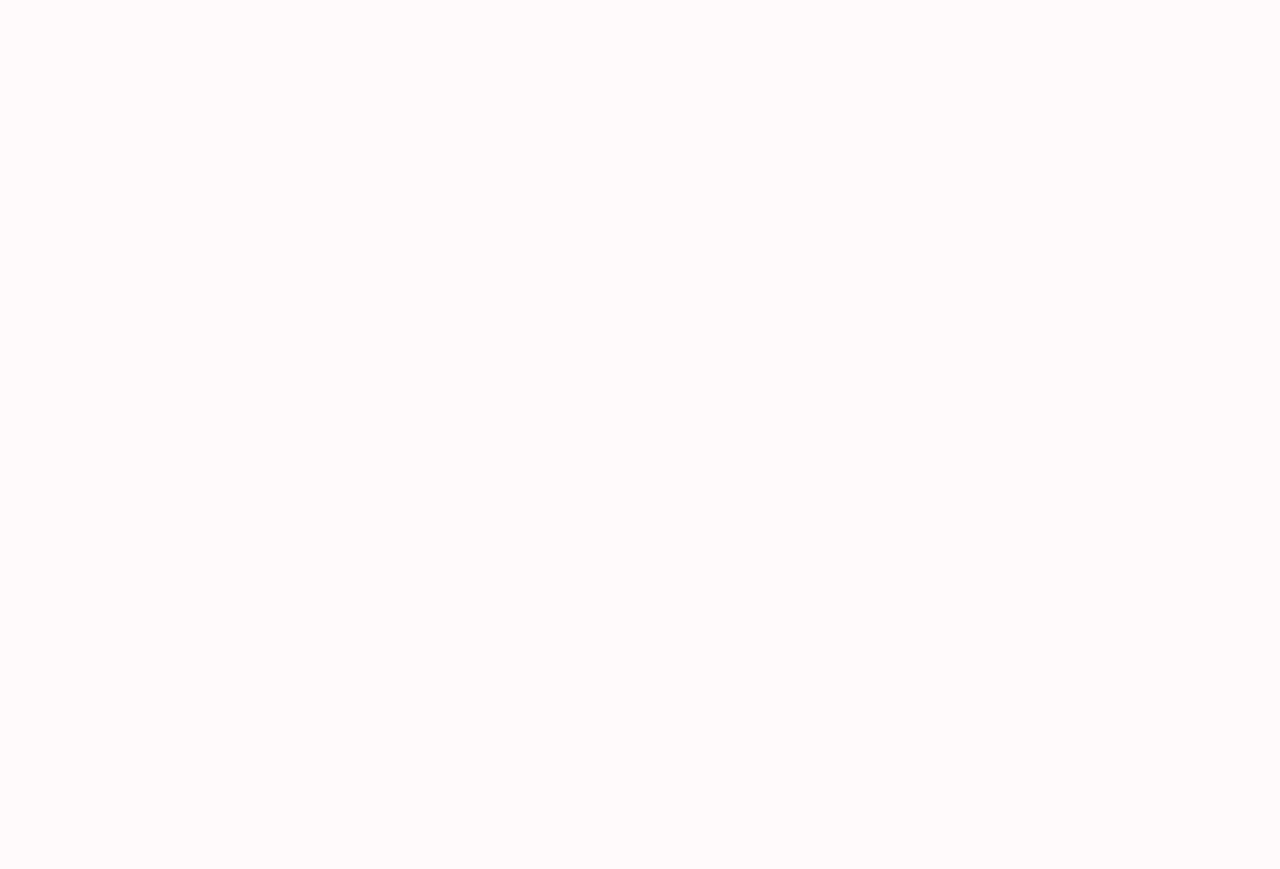
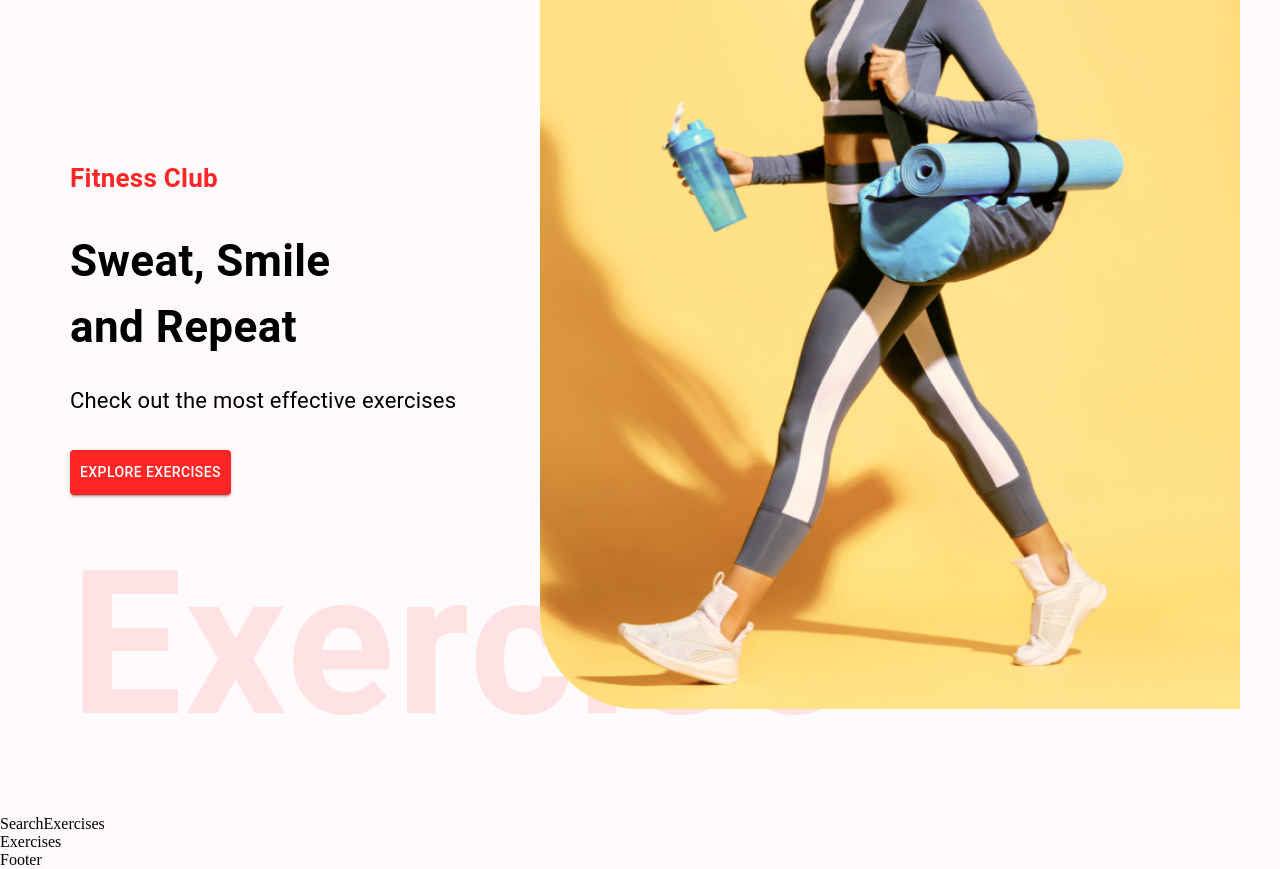
Before and after one commit to mickey-40/gym-exercises, a React (Create React App) app: page / in a window 1280 px wide. Shown: the part 160-1029 px from the top of the page. Before the commit the page ends 800 px from the top, so only its background shows below. Built offline with nearby package versions, Linux system fonts and the light colour scheme.

Commit message:
completed HeroBanner.js

```diff
--- /dev/null
+++ b/src/components/Exercises.js
@@ -0,0 +1,9 @@
+import React from 'react'
+
+const Exercises = () => {
+  return (
+    <div>Exercises</div>
+  )
+}
+
+export default Exercises
--- /dev/null
+++ b/src/components/HeroBanner.js
@@ -0,0 +1,31 @@
+import React from 'react'
+import { Box, Typography, Button } from '@mui/material'
+
+import HeroBannerImage from '../assets/images/banner.png'
+
+const HeroBanner = () => {
+  return (
+    <Box sx={{
+      mt: { lg: '212px', xs: '70px'},
+      ml: { sm: '50px'}
+    }} position='relative' p='20px'
+    >
+      <Typography color="#FF2625" fontWeight='600' fontSize='26px'>
+        Fitness Club
+      </Typography>
+      <Typography fontWeight={700} mb='23px' mt='30px' sx={{ fontSize: { lg: '44px', xs: '40px'}}}>
+        Sweat, Smile <br/> and Repeat
+      </Typography>
+      <Typography fontSize='22px' lineHeight='35px' mb={4}>
+        Check out the most effective exercises
+      </Typography>
+      <Button variant='contained' color='error' href='#exercises' sx={{ backgroundColor: '#ff2625', padding: '10px'}}>Explore Exercises</Button>
+      <Typography fontWeight={600} color="#ff2525" sx={{ opacity: 0.1, display: { lg: 'block', xs: 'none'}}} fontSize='200px'>
+        Exercise
+      </Typography>
+      <img  src={HeroBannerImage} alt='banner' className='hero-banner-img'/>
+    </Box>
+  )
+}
+
+export default HeroBanner
--- /dev/null
+++ b/src/components/SearchExercises.js
@@ -0,0 +1,9 @@
+import React from 'react'
+
+const SearchExercises = () => {
+  return (
+    <div>SearchExercises</div>
+  )
+}
+
+export default SearchExercises
--- a/src/pages/Home.js
+++ b/src/pages/Home.js
@@ -1,8 +1,16 @@
-import React from 'react'
+import React, { useState } from 'react'
+import { Box } from '@mui/material'
+import Exercises from '../components/Exercises'
+import SearchExercises from '../components/SearchExercises'
+import HeroBanner from '../components/HeroBanner'
 
 const Home = () => {
   return (
-    <div>Home</div>
+    <Box>
+      <HeroBanner />
+      <SearchExercises />
+      <Exercises />
+    </Box>
   )
 }
 
```
